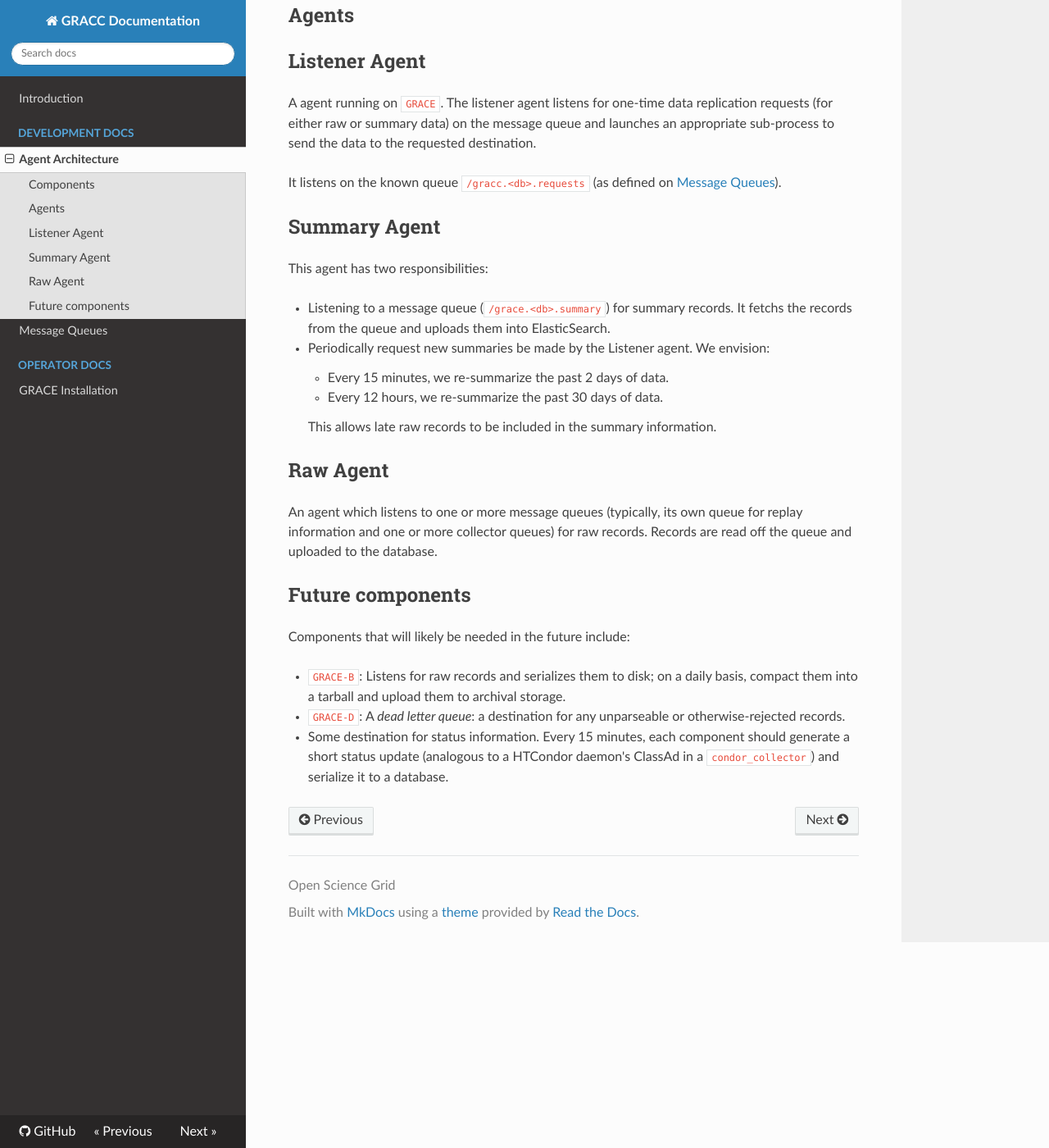
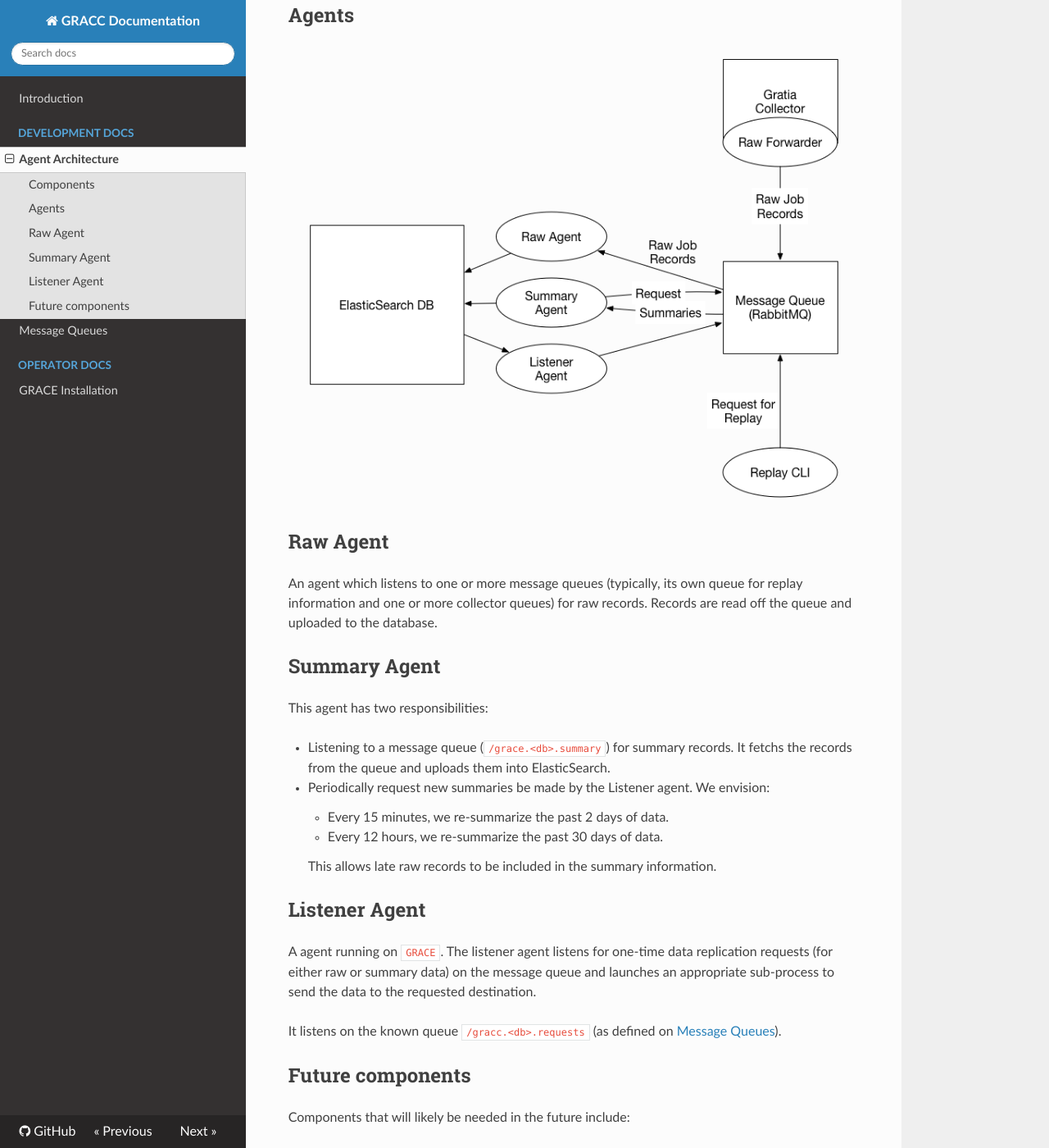
Before and after one commit to zvada/gracc, an MkDocs documentation site: the page built from docs/dev-docs/agent-arch.md, in a window 1280 px wide and 1400 px high, scrolled down 917 px. Shown: the whole window at 82% size. Built offline with MkDocs 1.6.1, drawn with Linux system fonts in a browser that asks for light colours; nearby versions of some CDN libraries; old or Windows-style settings are respelled for this version of MkDocs; some of the changed lines change nothing that is shown.

Commit message:
Adding agent diagram

```diff
--- a/docs/dev-docs/agent-arch.md
+++ b/docs/dev-docs/agent-arch.md
@@ -26,11 +26,11 @@ We also plan on developing `gracc-replay`, a command-line tool for initializing
 Agents
 ------
 
-## Listener Agent
+![GRACC Agent Overview](../images/AgentOverview.png)
 
-A agent running on `GRACE`.  The listener agent listens for one-time data replication requests (for either raw or summary data) on the message queue and launches an appropriate sub-process to send the data to the requested destination.
+## Raw Agent
 
-It listens on the known queue `/gracc.<db>.requests` (as defined on [Message Queues](message-queues.md)).
+An agent which listens to one or more message queues (typically, its own queue for replay information and one or more collector queues) for raw records.  Records are read off the queue and uploaded to the database.
 
 ## Summary Agent
 
@@ -44,9 +44,15 @@ This agent has two responsibilities:
 
       This allows late raw records to be included in the summary information.
 
-## Raw Agent
+## Listener Agent
 
-An agent which listens to one or more message queues (typically, its own queue for replay information and one or more collector queues) for raw records.  Records are read off the queue and uploaded to the database.
+A agent running on `GRACE`.  The listener agent listens for one-time data replication requests (for either raw or summary data) on the message queue and launches an appropriate sub-process to send the data to the requested destination.
+
+It listens on the known queue `/gracc.<db>.requests` (as defined on [Message Queues](message-queues.md)).
+
+
+
+
 
 Future components
 -----------------
```
Also changed, not shown: docs/images/AgentOverview.png (added), 1 other file.
